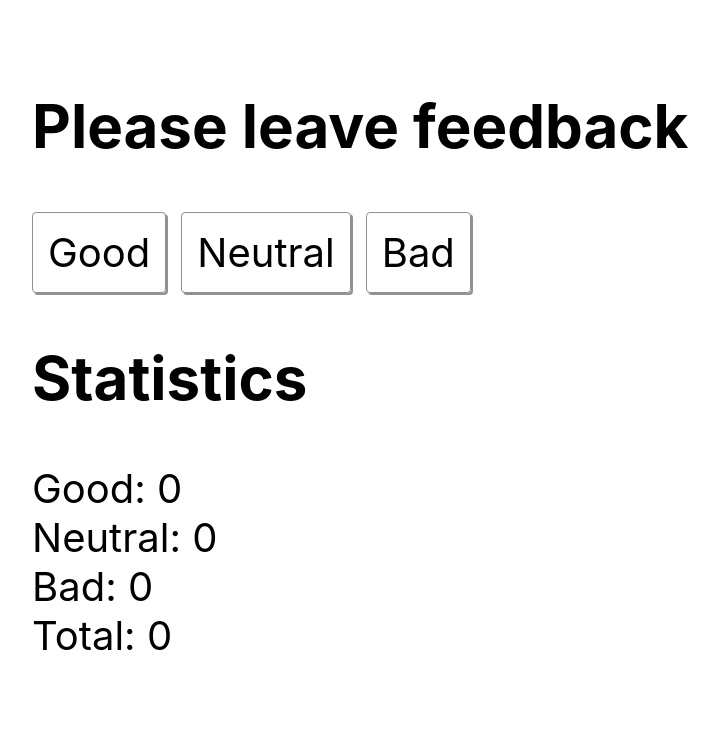
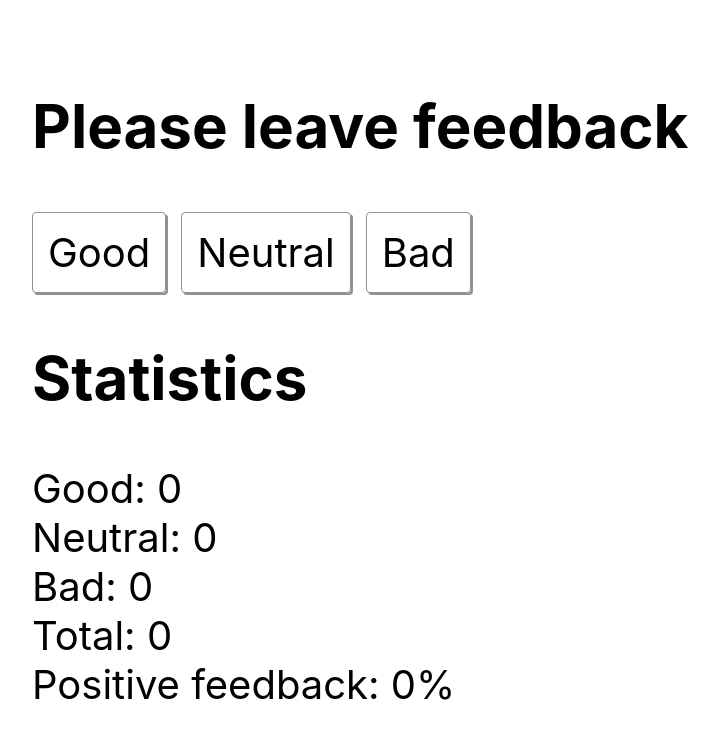
Before and after one commit to nicksolony/goit-react-hw-02-feedback, a React (Create React App) app: page / in a window 1280 px wide. Shown: the top 738 px of the page, without its empty margins (8-727 px from the left). Built offline with nearby package versions, Linux system fonts and the light colour scheme.

Commit message:
added positive feedback %

```diff
--- a/src/components/App.jsx
+++ b/src/components/App.jsx
@@ -27,6 +27,7 @@ export class App extends Component {
 
     let options = Object.keys(this.state);
     let total = Object.values(this.state).reduce((a, b) => a + b, 0);
+    let positiveFeedback = this.state.good ? this.state.good / total * 100 : 0;
 
     return (
       <Container>
@@ -49,7 +50,8 @@ export class App extends Component {
               )
             })
             }
-            <li>Total: { total}</li>
+            <li>Total: {total}</li>
+            <li>Positive feedback: { positiveFeedback.toFixed(0)}%</li>
           </Reviews>
         </Statistics>
 
```
